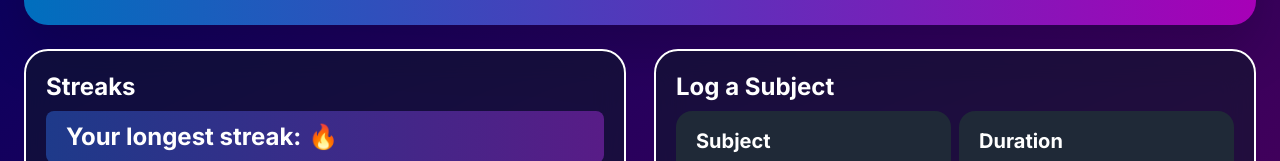
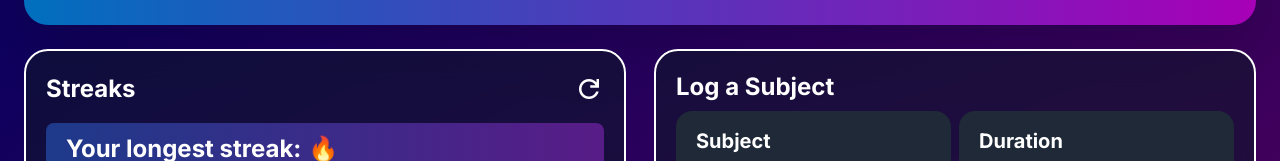
Before and after one commit to ItsPixL/studymate-tracker, a React (Vite) app in the folder frontend/studymate-frontend/: page / in a window 1280 px wide. Shown: the part 205-366 px from the top of the page. Built offline with nearby package versions, Linux system fonts and the light colour scheme; no server answers.

Commit message:
Added a refresh button for stats.

```diff
--- a/frontend/studymate-frontend/src/pages/Streaks.tsx
+++ b/frontend/studymate-frontend/src/pages/Streaks.tsx
@@ -18,6 +18,16 @@ export default function Streaks() {
       .catch((err) => console.log(err.message));
   }, []);
 
+  const updateStreaks = () => {
+    fetchStreaks()
+      .then(setStreaks)
+      .catch((err) => console.log(err.message));
+  };
+
+  useEffect(() => {
+    updateStreaks();
+  }, []);
+
   const [current, longest] = streaks;
 
   return (
@@ -28,9 +38,28 @@ export default function Streaks() {
       animate="show"
       transition={{ when: "beforeChildren", delay: 1, staggerChildren: 0.1 }}
     >
-      <motion.span className="text-2xl font-bold" variants={itemVariants}>
-        Streaks
-      </motion.span>
+      <motion.div
+        className="flex justify-between items-center mb-4"
+        variants={itemVariants}
+      >
+        <motion.span className="text-2xl font-bold" variants={itemVariants}>
+          Streaks
+        </motion.span>
+        <motion.span
+          className="material-symbols-outlined cursor-pointer text-3xl select-none"
+          aria-label="Refresh subjects"
+          role="button"
+          initial={{ scale: 1 }}
+          whileHover={{
+            scale: 1.3,
+            transition: { type: "spring", stiffness: 300, damping: 20 },
+          }}
+          whileTap={{ scale: 0.9 }}
+          onClick={updateStreaks}
+        >
+          refresh
+        </motion.span>
+      </motion.div>
       <motion.div
         className="mt-2 backdrop-blur-lg bg-gradient-to-r from-blue-900 to-purple-900 py-2.5 px-5 text-2xl rounded-lg"
         variants={itemVariants}
```
